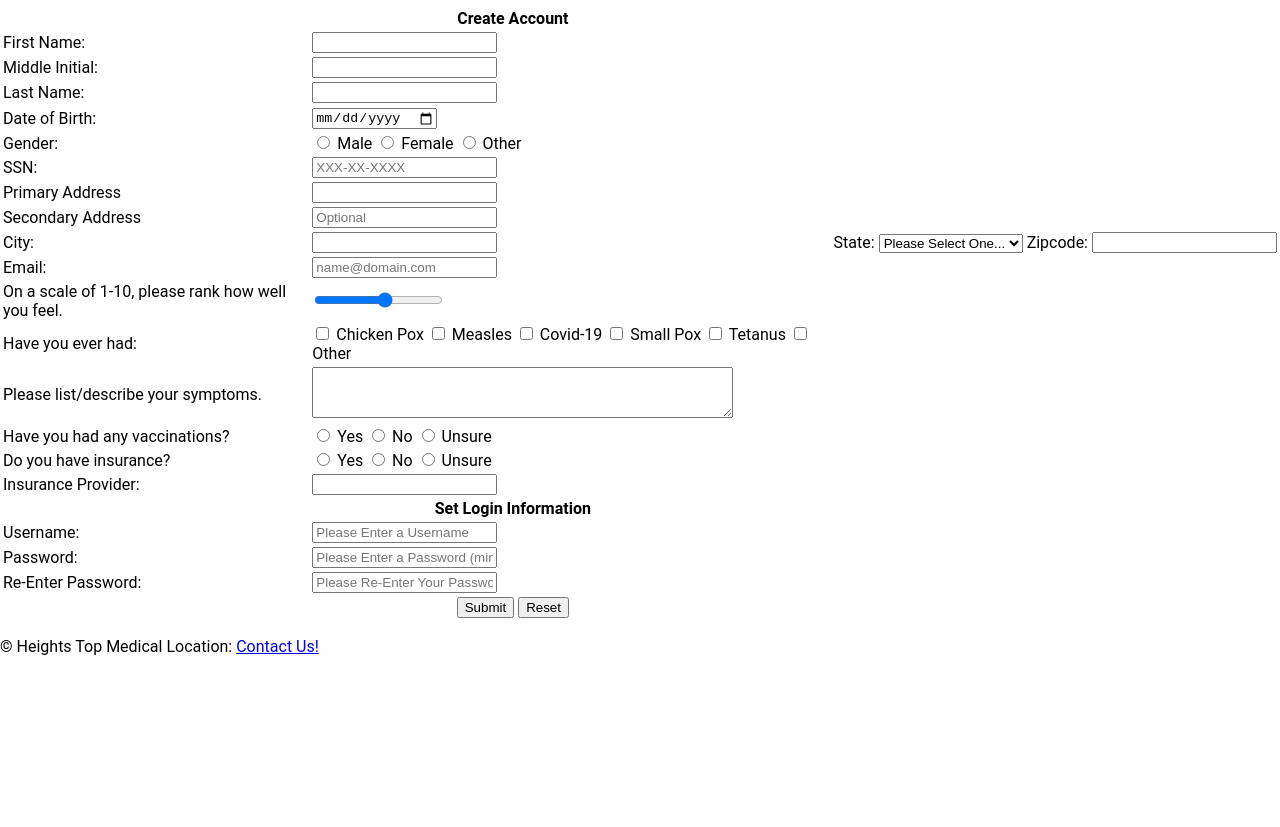
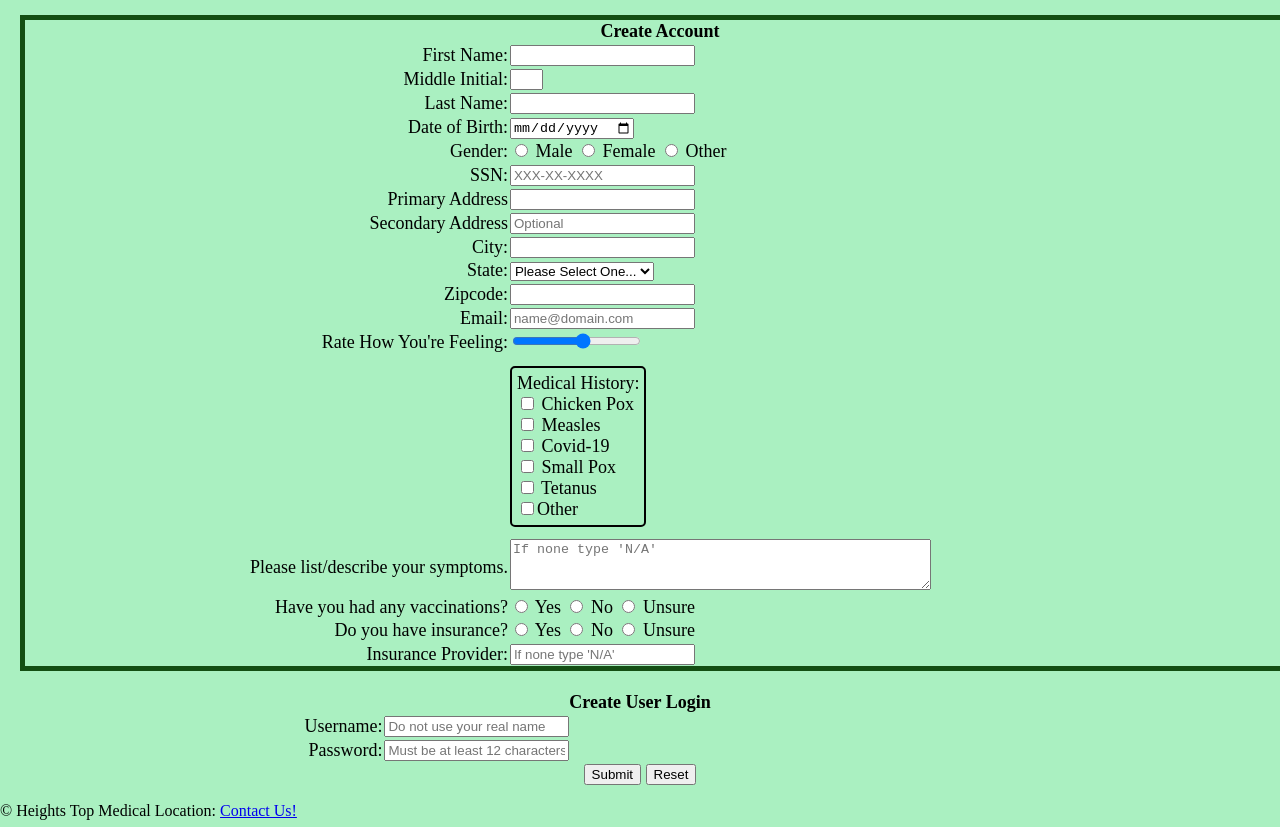
Before and after one commit to Petrual/patient-form-ptr.ngyn, a plain HTML site: page hw1.html in a window 1280 px wide. Shown: the part 172-999 px from the top of the page. Before the commit the page ends 844 px from the top, so only its background shows below. Drawn offline with Linux system fonts and the light colour scheme.

Commit message:
Add files via upload

```diff
--- a/hw1.css
+++ b/hw1.css
@@ -1,19 +1,59 @@
 /*
 Name: Peter Nguyen
-    File: homework1.html
+    File: hw1.css
     Date Created: January 28, 2025
-    Date Updated: 2/8/2025 8:10 PM
+    Date Updated: 2/9/2025 2:26 AM
     Version: 1.0
     Purpose: MIS 3371 Web Development Project HW 1 ... Patient Registration Form 😊
     */
-    body
+    body /* adjust color of background */
         {
-        background-color: #ffffff;
-        font-family: 'Roboto', sans-serif;
+            background-color: #AAF0C1;
+            font-family: 'Times New Roman', Times, serif;
             margin: 0;
+            padding: 0;
+        }
+    table
+        {
+            width: 100%;
+            border-collapse: collapse;
+            font-size: 18px;
+            text-align: left;
             padding: 0;
         }
     .center-main-header /* Line 29-30 */
         {
             text-align: center;
         }
+    .align-right
+        {
+            text-align: right; /* Align content to the right of the tr */
+        }
+    .align-center
+        {
+            text-align: center; /* Align content to the center of the tr */
+        }
+    .general /* adjust First Name - Insurance Provider Elements*/
+        {
+            background-color: #AAF0C1;
+            padding: 10px;
+            margin: 20px;
+            margin-bottom: 20px;
+            border: 5px solid #134e13;
+        }
+    .footer /* adjust footer */
+        {
+            background-color: #AAF0C1;
+            padding: 10px;
+            border: 10px solid #000;
+            text-align: center;
+        }
+    .medical-history /* adjust Medical History */
+        {
+            background-color: #AAF0C1;
+            padding: 5px;
+            margin: 10px 0;
+            border: 2px solid #000000;
+            border-radius: 5px;
+            display: inline-block;
+        }
--- a/hw1.html
+++ b/hw1.html
@@ -1,32 +1,30 @@
 <!DOCTYPE html>
 <!--
-    Name: Peter Nguyen
-    File: homework1.html
+    File: hw1.html
     Date Created: January 28, 2025
-    Date Updated: 2/8/2025 8:10 PM
+    Date Updated: 2/9/2025 2:26 AM
     Version: 1.0
     Purpose: MIS 3371 Web Development Project HW 1 ... Patient Registration Form 😊
 -->
 <html lang="en">
 
 <head>
-    <link rel="stylesheet" href="hw1.css"> <!-- links to css file-->
+    <link rel="stylesheet" href="hw1.css"> <!-- links to styling sheet-->
     <title> Peter's Homework </title>
 </head>
 <header>
     <table width="100%">
         <tr>
             <td valign="top" halign="left" width="20%">
-                <div class="image">
-                    <img
-                        valign="center"
+                <div class="image"> <!--image styler-->
+                    <img valign="center"
                         src="hospital.png"
                         alt="Clinic Logo"
                         height="150px"
                         width="150px"/>
                 </div>
             <td>
-                <h2>Height's Top Medical Location</h2>
+                <h2>    Height's Top Medical Location</h2>
             </td>
             <td valign="bottom" halign="right" width="20%">
                 <p> Today's Date: <span id="today"></span></p>
@@ -38,13 +36,13 @@
 <hr>
 <form action="thankyou.html">
     <section>
-        <div class="format">
-            <table>
+        <div>
+            <table class="general"> <!--Styling for general section-->
                 <tr>
-                    <th colspan="4">Create Account</th>
+                    <th colspan="4" class="align-center">Create Account</th>
                 </tr>
                 <tr> <!-- First Name-->
-                    <td><label for="fname">First Name:</label></td>
+                    <td class="align-right"><label for="fname">First Name:</label></td>
                     <td>
                         <input
                             type="text"
@@ -55,17 +53,18 @@
                     </td>
                 </tr>
                 <tr> <!-- Middle Initial-->
-                    <td><label for="minitial">Middle Initial:</label></td>
+                    <td class="align-right"><label for="minitial">Middle Initial:</label></td>
                     <td>
                         <input
                             type="text"
                             id="minitial"
                             name="minitial"
-                            maxlength="1">
+                            maxlength="1"
+                            size="1">
                     </td>
                 </tr>
                 <tr> <!-- Last Name-->
-                    <td><label for="lname">Last Name:</label></td>
+                    <td class="align-right"><label for="lname">Last Name:</label></td>
                     <td>
                         <input
                             type="text"
@@ -76,7 +75,7 @@
                     </td>
                 </tr>
                 <tr> <!-- Date of Birth-->
-                    <td><label for="dob">Date of Birth:</label></td>
+                    <td class="align-right"><label for="dob">Date of Birth:</label></td>
                     <td>
                         <input
                             type="date"
@@ -85,7 +84,7 @@
                             required>
                     </td>
                 <tr>
-                        <td><label for="gender">Gender:</label></td>
+                        <td class="align-right"><label for="gender">Gender:</label></td>
                         <td required>
                             <input type="radio" id="g1" name="gender" value="Male"> Male
                             <input type="radio" id="g2" name="gender" value="Female"> Female
@@ -93,7 +92,7 @@
                         </td>
                 </tr>
                 <tr> <!--SSN-->
-                    <td><label for="ssn">SSN:</label></td>
+                    <td class="align-right"><label for="ssn">SSN:</label></td>
                     <td>
                         <input
                             type="password"
@@ -105,32 +104,39 @@
                     </td>
                 </tr>
                 <tr><!--address 1-->
-                    <td><label for="address1"> Primary Address</label></td>
+                    <td class="align-right" ><label for="address1"> Primary Address</label></td>
                     <td>
-                        <input type="text" id="address1" name="address1"
-                        required>
+                        <input type="text"
+                            id="address1"
+                            name="address1"
+                            maxlength="30"
+                            required>
                     </td>
                 </tr>
                 <tr><!--address 2-->
-                    <td><label for="address2">Secondary Address</label></td>
+                    <td class="align-right"><label for="address2">Secondary Address</label></td>
                     <td>
                         <input
                             type="text"
                             id="address2"
                             name="address2"
+                            maxlength="30"
                             placeholder="Optional">
                     </td>
                 </tr>
-                <tr> <!--City, State, Zipcode-->
-                    <td><label for="city">City:</label></td>
+                <tr class="address-row"> <!--City, State, Zipcode-->
+                    <td class="align-right"><label for="city">City:</label></td>
                     <td>
                         <input
                             type="text"
                             id="city"
                             name="city"
+                            maxlength="30"
                             required>
                     </td>
-                    <td><label for="state">State:</label></td>
+                </tr>
+                    <tr><!--State-->
+                    <td class="align-right"><label for="state">State:</label></td>
                     <td>
                         <select id="state"
                         name="state"
@@ -188,7 +194,9 @@
                             <option value="WY">Wyoming</option>
                         </select>
                     </td>
-                    <td><label for="zip">Zipcode:</label></td>
+                </tr>
+                <tr> <!--Zipcode-->
+                    <td class="align-right"><label for="zip">Zipcode:</label></td>
                     <td>
                         <input
                             type="text"
@@ -199,7 +207,7 @@
                     </td>
                 </tr>
                 <tr> <!--Email-->
-                    <td><label for="email">Email:</label></td>
+                    <td class="align-right"><label for="email">Email:</label></td>
                     <td>
                         <input
                             type="text"
@@ -209,8 +217,8 @@
                             required>
                     </td>
                 </tr>
-                <tr>
-                    <td><label for="health">On a scale of 1-10, please rank how well you feel.</label></td>
+                <tr> <!--Slider Rating health 1-10-->
+                    <td class="align-right"><label for="health">Rate How You're Feeling:</label></td>
                     <td>
                         <input
                             type="range"
@@ -222,107 +230,99 @@
                     </td>
                 </tr>
                 <tr> <!--Symptom History-->
-                    <td><label for="history">Have you ever had:</label></td>
+                    <td class="align-right"><label for="history"></label></td>
                     <td>
-                        <input type="checkbox" id="s1" value="Chicken Pox"> Chicken Pox
-                        <input type="checkbox" id="s2" value="Measles"> Measles
-                        <input type="checkbox" id="s3" value="Covid-19"> Covid-19
-                        <input type="checkbox" id="s4" value="Small Pox"> Small Pox
-                        <input type="checkbox" id="s5" value="Tetatnus"> Tetanus
-                        <input type="checkbox" id="s6" value="Other">Other
+                        <div class="medical-history"> <!--Style medical history reference-->
+                            <label for="history">Medical History:</label><br>
+                            <input type="checkbox" id="s1" value="Chicken Pox"> Chicken Pox <br>
+                            <input type="checkbox" id="s2" value="Measles"> Measles <br>
+                            <input type="checkbox" id="s3" value="Covid-19"> Covid-19 <br>
+                            <input type="checkbox" id="s4" value="Small Pox"> Small Pox <br>
+                            <input type="checkbox" id="s5" value="Tetatnus"> Tetanus <br>
+                            <input type="checkbox" id="s6" value="Other">Other
+                        </div>
                     </td>
                 </tr>
                 <tr> <!--Symptom description-->
-                    <td><label for="symptoms">Please list/describe your symptoms.</label></td>
+                    <td class="align-right"><label for="symptoms">Please list/describe your symptoms.</label></td>
                     <td>
                         <textarea
                             id="symptoms"
                             name="symptoms"
                             rows="3"
                             cols="50"
+                            placeholder="If none type 'N/A'"
                             required></textarea>
                         </td>
                 </tr>
                 <tr> <!--vaccines-->
-                    <td><label for="vaccines">Have you had any vaccinations?</label></td>
+                    <td class="align-right"><label for="vaccines">Have you had any vaccinations?</label></td>
                     <td>
                         <input type="radio"id="vaccines1" name="vaccines"value="Yes"> Yes
                         <input type="radio" id="vaccines2" name="vaccines" value="No"> No
                         <input type="radio" id="vaccines3" name="vaccines" value="Unsure"> Unsure
                     </td>
                 </tr>
-                <tr>
-                    <td><label for="insurance">Do you have insurance?</label></td>
+                <tr> <!--Insurance -->
+                    <td class="align-right"><label for="insurance">Do you have insurance?</label></td>
                     <td>
                         <input type="radio"id="insurance1" name="insurance" value="Yes"> Yes
                         <input type="radio" id="insurance2" name="insurance" value="No"> No
                         <input type="radio" id="insurance3" name="insurance" value="Unsure"> Unsure
                     </td>
                 </tr>
-                <tr>
-                    <td><label for="insuranceProvider">Insurance Provider:</label></td>
+                <tr> <!--Insurance Provider-->
+                    <td class="align-right"><label for="insuranceProvider">Insurance Provider:</label></td>
                     <td>
                         <input
                             type="text"
                             id="insuranceProvider"
                             name="insuranceProvider"
-                            maxlength="50"
+                            maxlength="30"
+                            placeholder="If none type 'N/A'">
+                    </td>
+                </tr>
+        </div>
+    </section>
+    </section>
+        <div class="login"> <!--Styling for login section-->
+            <table>
+                <tr> <!--Create User Login Header-->
+                    <th colspan="4" class="align-center">Create User Login</th> <!--Create User Login-->
+                </tr>
+                <tr> <!--Username-->
+                    <td class="align-right"><label for="username">Username:</label></td>
+                    <td>
+                        <input type="text"
+                            id="username"
+                            name="username"
+                            maxlength="30"
+                            placeholder="Do not use your real name"
                             required>
                     </td>
                 </tr>
-                <tr>
-                    <th colspan="4">Set Login Information</th> <!--Login Information-->
-                </tr>
-                <tr> <!--Username-->
-                    <td><label for="username">Username:</label></td>
+                <tr> <!--Password-->
+                    <td class="align-right"><label for="password">Password:</label></td>
                     <td>
-                        <input
-                            type="text"
-                            id="username"
-                            name="username"
-                            maxlength="20"
-                            required
-                            placeholder="Please Enter a Username">
-                    </td>
-                </tr>
-                <tr>
-                    <td><label for="password">Password:</label></td>
-                    <td>
-                        <input
-                            type="password"
+                        <input type="password"
                             id="password"
                             name="password"
                             minlength="12"
-                            maxlength="20"
-                            required
-                            placeholder="Please Enter a Password (min 12 characters)">
+                            maxlength="30"
+                            placeholder="Must be at least 12 characters"
+                            required>
                     </td>
                 </tr>
-                <tr>
-                    <td><label for="confirmPWD">Re-Enter Password:</label></td>
-                    <td>
-                        <input
-                            type="password"
-                            id="confirmPWD"
-                            name="confirmPWD"
-                            minlength="12"
-                            maxlength="20"
-                            required
-                            placeholder="Please Re-Enter Your Password">
-                    </td>
-                </tr>
-                <tr>
-                    <td colspan="4">
-                        <center>
+                <tr> <!--Submit & Reset Button-->
+                    <td colspan="4" class="align-center">
                             <input type="submit" name="submit">
                             <input type="reset" name="reset">
-                        </center>
                     </td>
                 </tr>
             </table>
-            <footer>
+            <footer class="Contact"> <!--INteractive Footer-->
                 <p>&#169; Heights Top Medical Location: <a href="contact.html">Contact Us!</a></p>
             </footer>
         </div>
-    </section>
+    <section>
 </html>
--- a/hw1.js
+++ b/hw1.js
@@ -1,8 +1,8 @@
 /*
 Name: Peter Nguyen
-    File: homework1.html
+    File: hw1.js
     Date Created: January 28, 2025
-    Date Updated: 2/8/2025 8:10 PM
+    Date Updated: 2/9/2025 2:26 AM
     Version: 1.0
     Purpose: MIS 3371 Web Development Project HW 1 ... Patient Registration Form 😊
 */
```
Also changed, not shown: contact.html (added, +19 -0 lines), thankyou.html (+13 -0 lines). Lines whose indentation alone changed are shown as unchanged.
